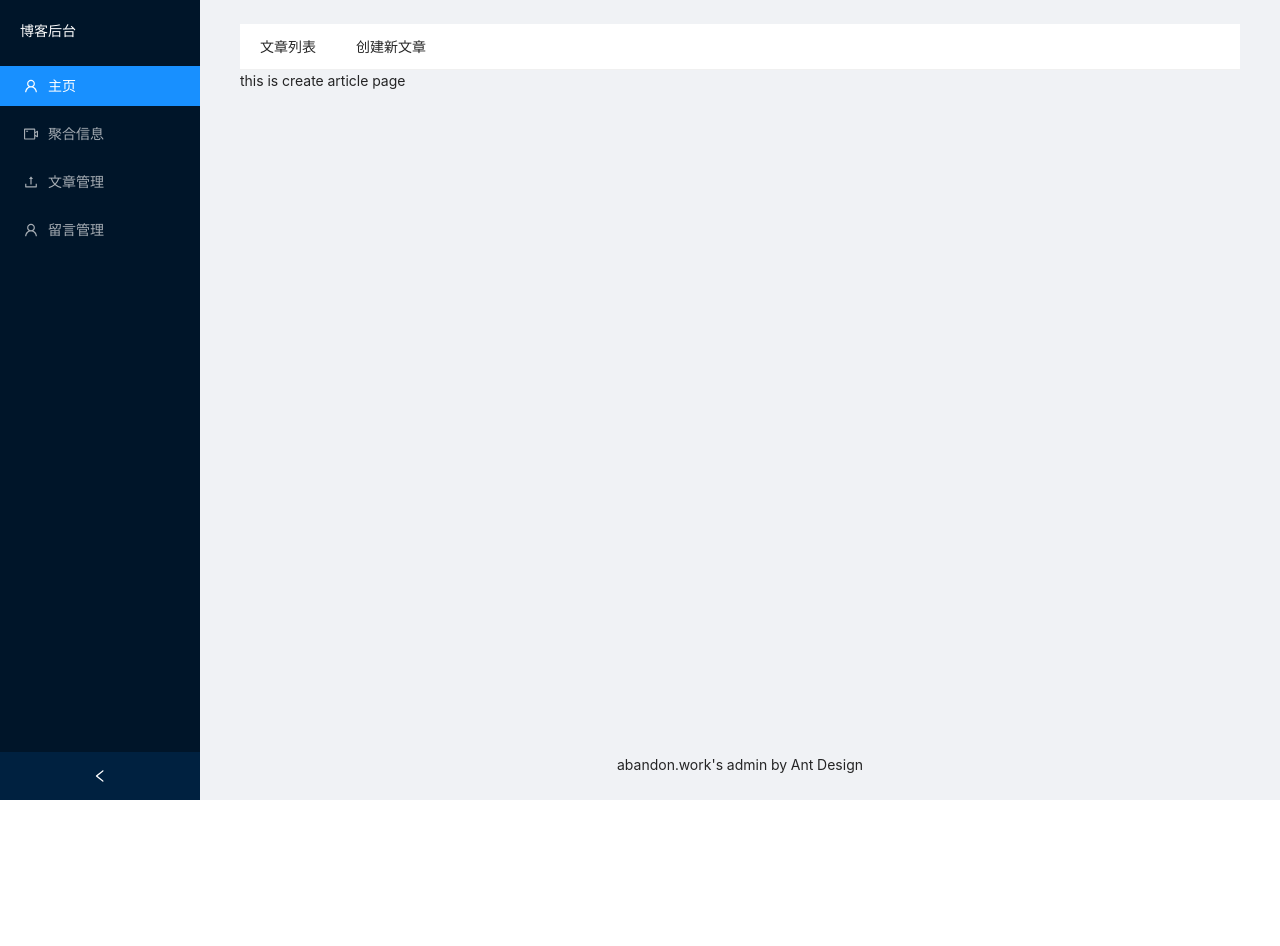
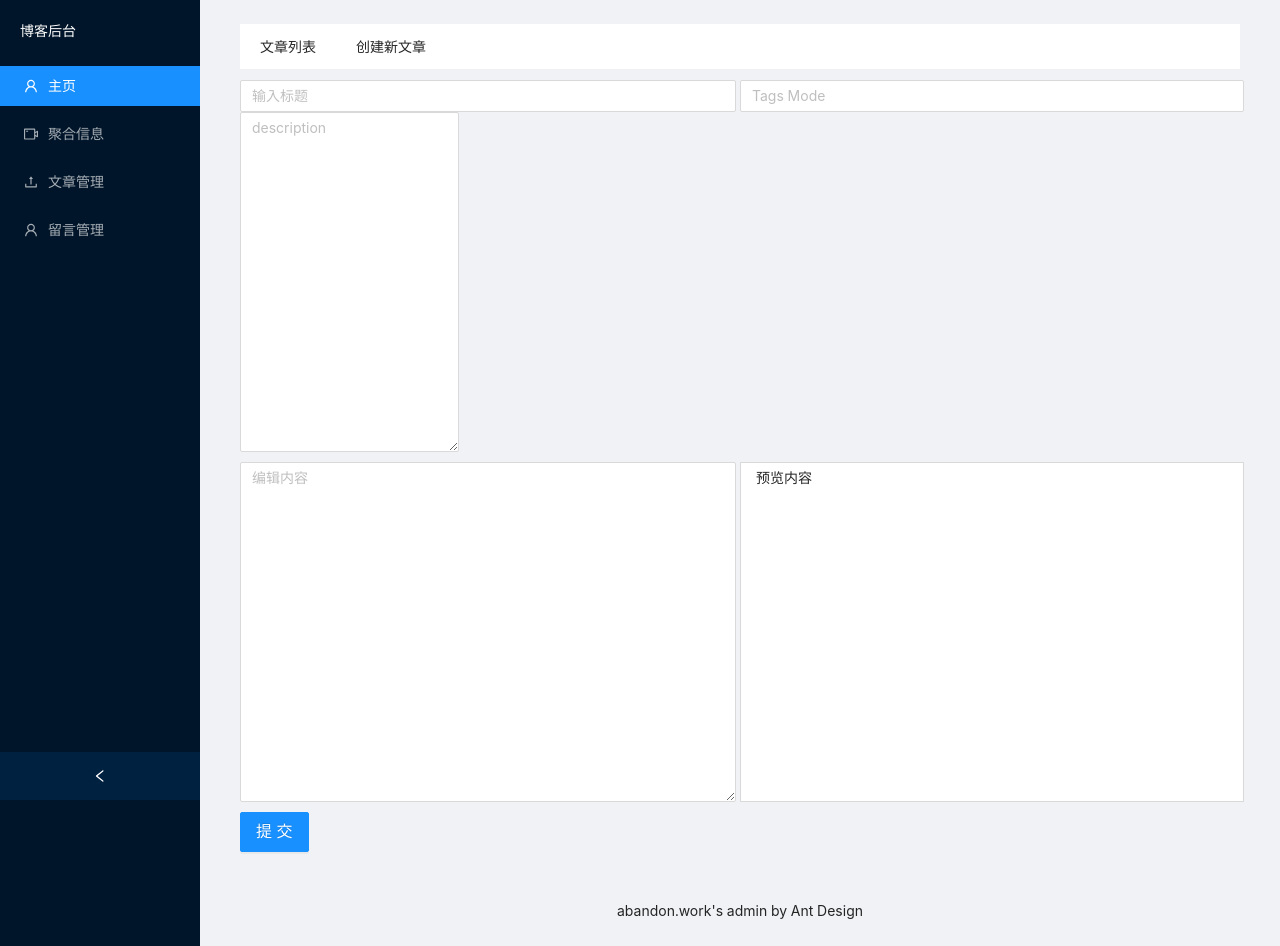
Before and after one commit to Alfxjx/abandon.work, a React (Create React App) app in the folder admin/: page /#/articles/edit in a window 1280 px wide. Before the commit the page ends 800 px from the top, so only its background shows below. Built offline with nearby package versions, Linux system fonts and the light colour scheme.

Commit message:
add react-redux for login auth

```diff
--- a/admin/package.json
+++ b/admin/package.json
@@ -9,8 +9,11 @@
     "@types/jest": "^24.0.0",
     "antd": "^4.0.4",
     "axios": "^0.19.2",
+    "highlight.js": "^10.1.2",
+    "marked": "^1.1.1",
     "react": "^16.13.1",
     "react-dom": "^16.13.1",
+    "react-redux": "^7.2.1",
     "react-router-dom": "^5.1.2",
     "react-scripts": "3.4.1",
     "typescript": "~3.7.2"
@@ -37,6 +40,7 @@
     ]
   },
   "devDependencies": {
+    "@types/marked": "^1.1.0",
     "@types/node": "^12.12.54",
     "@types/react": "^16.9.25",
     "@types/react-dom": "^16.9.5",
--- a/admin/src/App.css
+++ b/admin/src/App.css
@@ -1 +1,6 @@
 @import '~antd/dist/antd.css';
+
+/* https://www.cnblogs.com/weihuan/p/11681831.html */
+html {
+    overflow-y: overlay;
+}
--- a/admin/src/pages/articles/components/ArticlesTable.tsx
+++ b/admin/src/pages/articles/components/ArticlesTable.tsx
@@ -15,6 +15,11 @@ export default class ArticlesTable extends React.Component {
     }
     render() {
         const columns = [
+            {
+                title:'序号',
+                dataIndex:'key',
+                key:'key'
+            },
             {
                 title: '标题',
                 dataIndex: 'title',
@@ -42,7 +47,7 @@ export default class ArticlesTable extends React.Component {
         })
         return (
             <div>
-                <Table columns={columns} dataSource={tableData}></Table>
+                <Table columns={columns} dataSource={tableData} bordered></Table>
             </div>
         )
     }
--- /dev/null
+++ b/admin/src/pages/articles/components/CreateArticle.css
@@ -0,0 +1,27 @@
+/* // @note fix the style that h1 is smaller than h2 */
+/* https://www.it1352.com/867990.html */
+h1 {
+    font-size: 2em;
+}
+
+h2 {
+    font-size: 1.5em;
+}
+
+/* format the pictures in preview window */
+
+p>img {
+    width  : 80%;
+    height : 80%;
+    display: block;
+    margin : 20px auto;
+}
+
+.preview-area {
+    background: #fff;
+    border    : 1px solid #d9d9d9;
+}
+
+.show-html {
+    padding: 4px 11px;
+}
--- a/admin/src/pages/articles/components/CreateArticle.tsx
+++ b/admin/src/pages/articles/components/CreateArticle.tsx
@@ -1,9 +1,106 @@
-import React from 'react';
+import React, { useState, useEffect } from 'react'
+import marked from 'marked';
+import hljs from "highlight.js";
+import 'highlight.js/styles/monokai-sublime.css';
+import { Row, Col, Input, Button, Select } from 'antd';
+import './CreateArticle.css';
 
-export default class CreateArticle extends React.Component{
-    render(){
-        return(
-            <div>this is create article page</div>
-        )
+const { TextArea } = Input;
+// const { Option } = Select;
+
+export default function CreateArticle() {
+    // eslint-disable-next-line
+    const [articleContent, setArticleContent] = useState('')  //markdown的编辑内容
+    const [markdownContent, setMarkdownContent] = useState('预览内容') //html内容
+    // eslint-disable-next-line
+    const [tagContent, setTagContent] = useState([] as any[]);
+    const [desContent, setDesContent] = useState('');
+
+    marked.setOptions({
+        renderer: new marked.Renderer(),
+        highlight: function (code) {
+            return hljs.highlightAuto(code).value;
+        },
+        gfm: true, // 允许 Git Hub标准的markdown.
+        pedantic: false, // 不纠正原始模型任何的不良行为和错误（默认为false）
+        sanitize: false, // 对输出进行过滤（清理），将忽略任何已经输入的html代码（标签）
+        // tables: true, // 允许支持表格语法（该选项要求 gfm 为true）
+        breaks: true, // 允许回车换行（该选项要求 gfm 为true）
+        smartLists: true, // 使用比原生markdown更时髦的列表
+        smartypants: false, // 使用更为时髦的标点
+    })
+
+    useEffect(() => {
+        console.log(tagContent)
+    })
+
+    const changeContent = (e: any) => {
+        setArticleContent(e.target.value)
+        let html = marked(e.target.value)
+        setMarkdownContent(html)
     }
+
+    const changeDesContent = (e: any) => {
+        setDesContent(e.target.value);
+    }
+
+    const handleChange = (value: any) => {
+        console.log(`selected ${value}`);
+        setTagContent(value);
+    }
+
+    const handleSubmitBlog = () => {
+        console.log('submit');
+        let submitObj = {
+            description: desContent,
+            tags: tagContent,
+            body: articleContent,
+            date_posted: new Date()
+        }
+    }
+
+    return (
+        <div>
+            <Row gutter={5} style={{ marginTop: "10px" }}>
+                <Col span={24}>
+                    <Row gutter={8} justify={"start"}>
+                        <Col span={12}><Input placeholder="输入标题" /></Col>
+                        <Col span={12} style={{ padding: 0 }}>
+                            <Select mode="tags" style={{ width: '100%' }} placeholder="Tags Mode" onChange={handleChange}>
+                            </Select>
+                        </Col>
+                    </Row>
+                    <Row>
+                        <Col>
+                            <TextArea
+                                rows={15}
+                                onChange={changeDesContent}
+                                onPressEnter={changeDesContent}
+                                placeholder="description"
+                            />
+                        </Col>
+                    </Row>
+                    <Row gutter={8} style={{ marginTop: "10px" }} >
+                        <Col span={12}>
+                            <TextArea
+                                className="markdown-content"
+                                rows={15}
+                                onChange={changeContent}
+                                onPressEnter={changeContent}
+                                placeholder="编辑内容"
+                            />
+                        </Col>
+                        <Col span={12} className="preview-area">
+                            <div className="show-html" dangerouslySetInnerHTML={{ __html: markdownContent }}></div>
+                        </Col>
+                    </Row>
+                    <Row justify={"start"} onClick={handleSubmitBlog} style={{ marginTop: "10px" }} >
+                        <Button type={"primary"} size={"large"}>提交</Button>
+                    </Row>
+                </Col>
+            </Row>
+
+        </div>
+    )
+
 }
```
Also changed, not shown: admin/src/pages/Login/index.tsx (added, +11 -0 lines), 1 other file (tests, documents, lock files or other folders).
